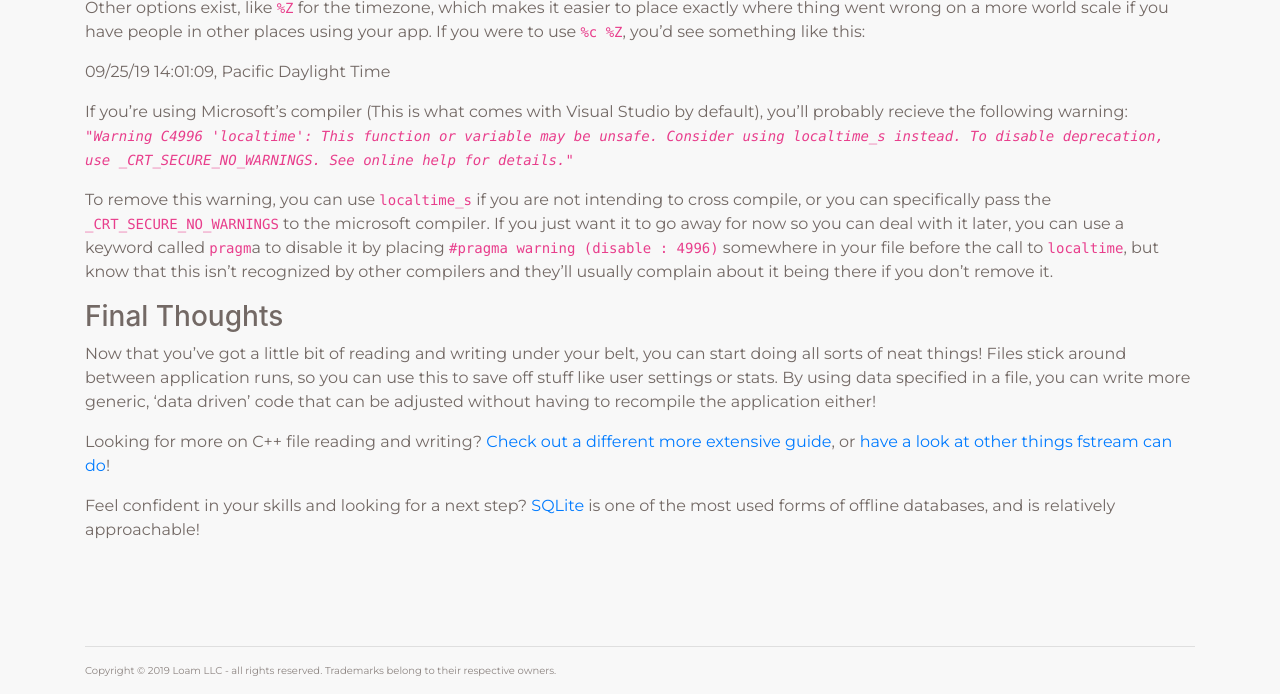
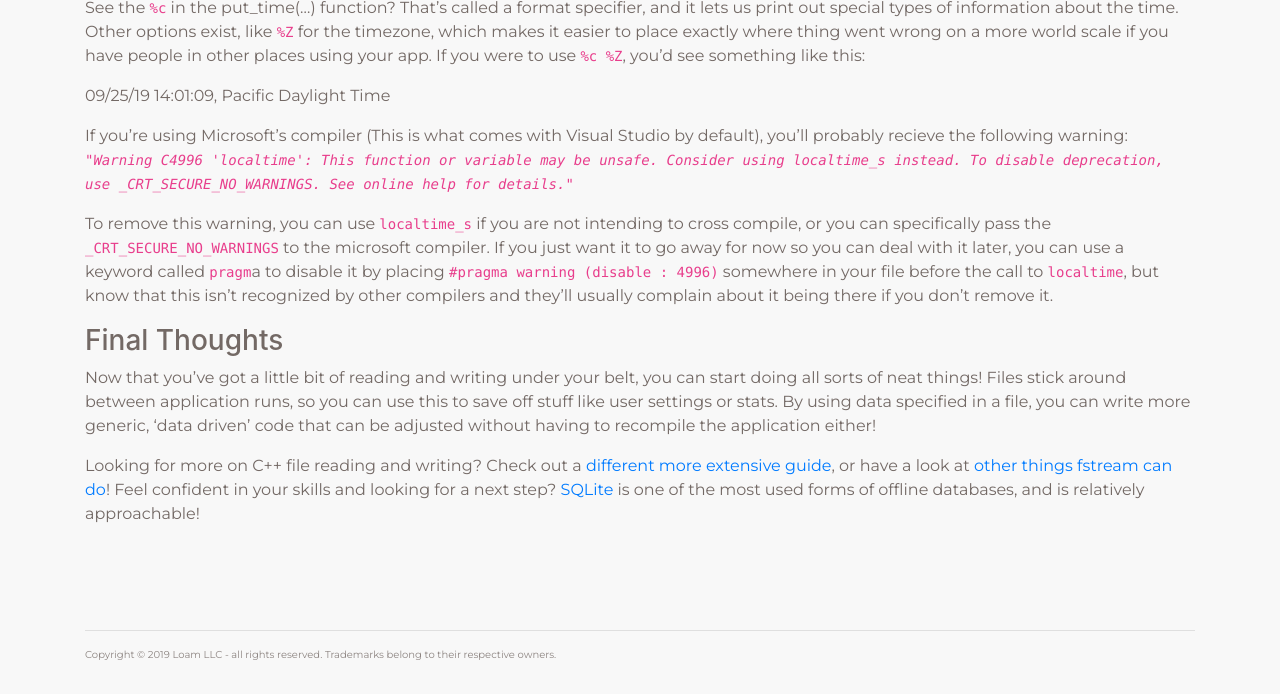
Before and after one commit to LoamNet/net.loam.www, a Jekyll site: the page built from _posts/2019-09-25-c++-file-io.md, in a window 1280 px wide and 900 px high, scrolled down 1766 px, cut to the strip 206-900 px from the top of the window. Built offline with Jekyll 4.4.1, drawn with Linux system fonts in a browser that asks for light colours; nearby versions of some CDN libraries.

Commit message:
= Small formatting tweaks to blog post list display

```diff
--- a/_layouts/post.html
+++ b/_layouts/post.html
@@ -18,6 +18,7 @@
 		<div class="container items text-left">
 			<h1>{{ page.title }}</h1>
 			<p><strong>{{ page.date | date_to_string }}<!-- - {{ page.author }} --></strong></p>
+			<br/>
 			{{ content }}
 			<br/>
 			<br/>
--- a/_posts/2019-09-25-c++-file-io.md
+++ b/_posts/2019-09-25-c++-file-io.md
@@ -61,6 +61,4 @@
 Now that you've got a little bit of reading and writing under your belt, you can start doing all sorts of neat things! Files stick around between application runs, so you can use this to save off stuff like user settings or stats. By using data specified in a file, you can write more generic, 'data driven' code that can be adjusted without having to recompile the application either!
 
 Looking for more on C++ file reading and writing?
-[Check out a different more extensive guide](http://www.cplusplus.com/doc/tutorial/files/), or [have a look at other things fstream can do](http://www.cplusplus.com/reference/fstream/fstream/)!
-
-Feel confident in your skills and looking for a next step? [SQLite](https://sqlite.org/index.html) is one of the most used forms of offline databases, and is relatively approachable!
+Check out a [different more extensive guide](http://www.cplusplus.com/doc/tutorial/files/), or have a look at [other things fstream can do](http://www.cplusplus.com/reference/fstream/fstream/)! Feel confident in your skills and looking for a next step? [SQLite](https://sqlite.org/index.html) is one of the most used forms of offline databases, and is relatively approachable!
--- a/blog/index.html
+++ b/blog/index.html
@@ -7,11 +7,12 @@
 ---
 <h1>Blog</h1>
 <p class="loam-section-description"></p>
-<ul class="text-left">
+<ul class="text-left" style="list-style-type: none;">
   {% for post in site.posts %}
     <li>
-      <h2><a href="{{ post.url }}">{{ post.title }}</a></h2>
+      <h2><a href="{{ post.url }}">{{ post.title }}</a></h2><p><strong>{{ post.date | date_to_string }}</strong></p>
       <p>{{ post.excerpt }}</p>
+      <br/>
     </li>
   {% endfor %}
 </ul>
```
